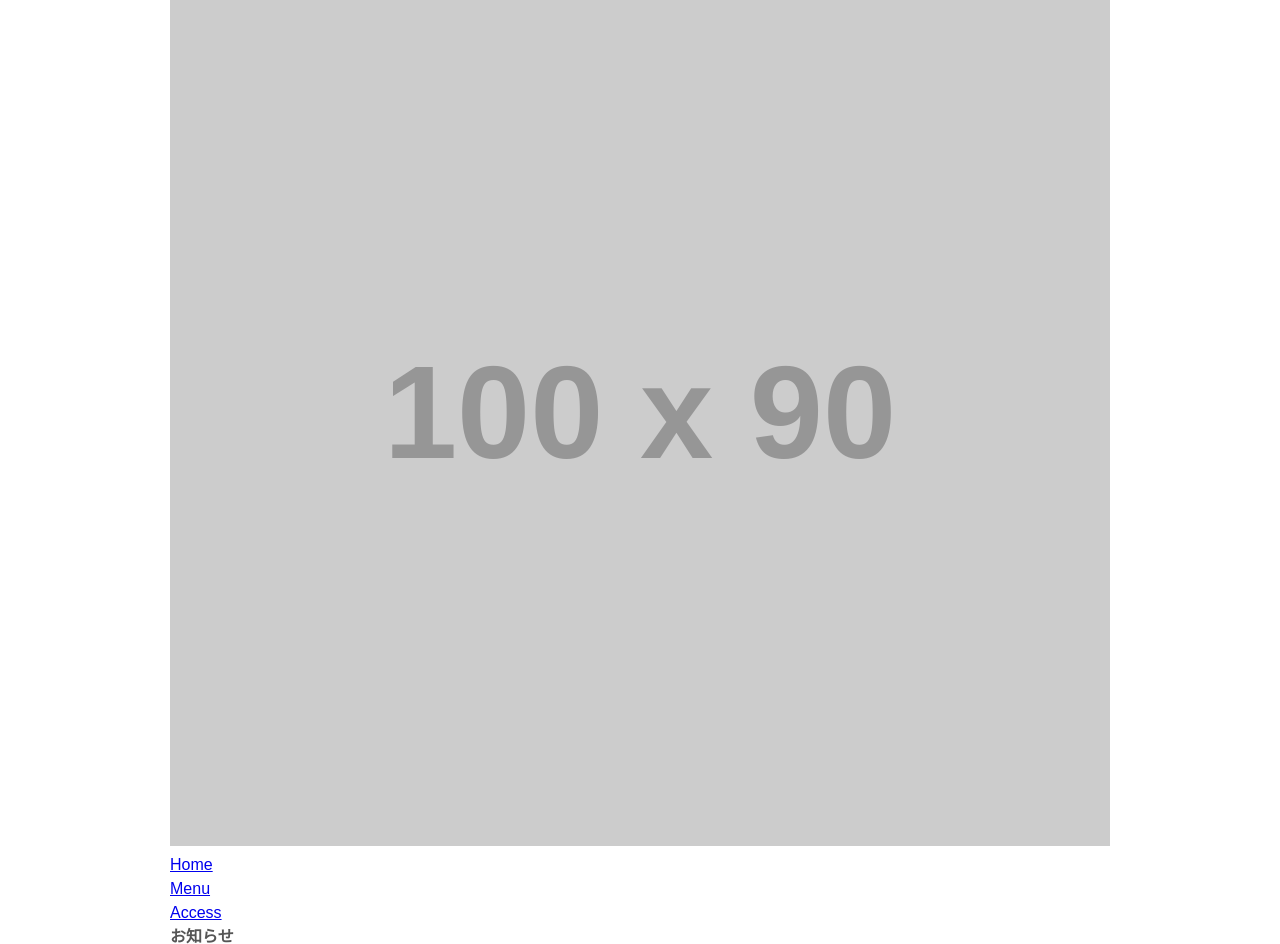
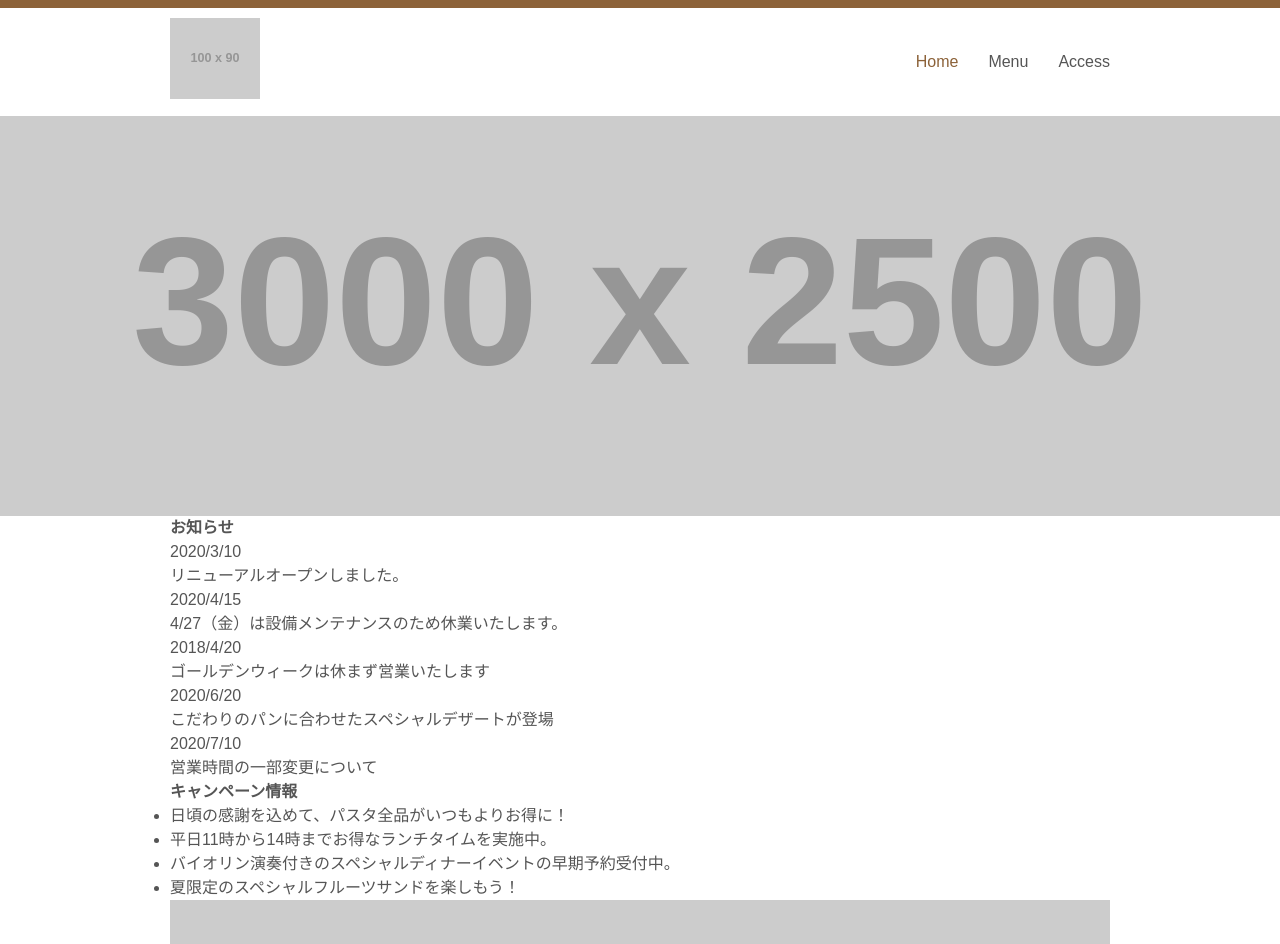
Before and after one commit to starryskyinc/web-dev-v2, a plain HTML site: page css-cafe/index.html in a window 1280 px wide. Shown: the top 944 px of the page. Drawn offline with Linux system fonts and the light colour scheme; placeholder pictures from the web are drawn by us.

Commit message:
cafe07-css-2

```diff
--- a/css-cafe/css/base.css
+++ b/css-cafe/css/base.css
@@ -20,3 +20,47 @@ img {
   margin: 0 auto;
   padding: 0 10px;
 }
+
+/* header */
+header {
+  border-top: 8px solid #8c6239;
+}
+
+.header_logo {
+  width: 90px;
+}
+
+.header_content {
+  display: flex;
+  align-items: center;
+  justify-content: space-between;
+  margin: 10px auto;
+}
+
+header nav ul {
+  display: flex;
+}
+
+header nav ul li {
+  margin-left: 30px;
+}
+
+header nav ul li a {
+  text-decoration: none;
+  color: #555;
+}
+
+header nav ul li a:hover,
+header nav ul li a:active,
+header nav ul li.current a {
+  color: #8c6239;
+}
+
+#main_image {
+  width: 100%;
+  height: 50vh;
+  background-image: url(https://via.placeholder.com/3000x2500);
+  background-repeat: no-repeat;
+  background-position: center;
+  background-size: cover;
+}
```
